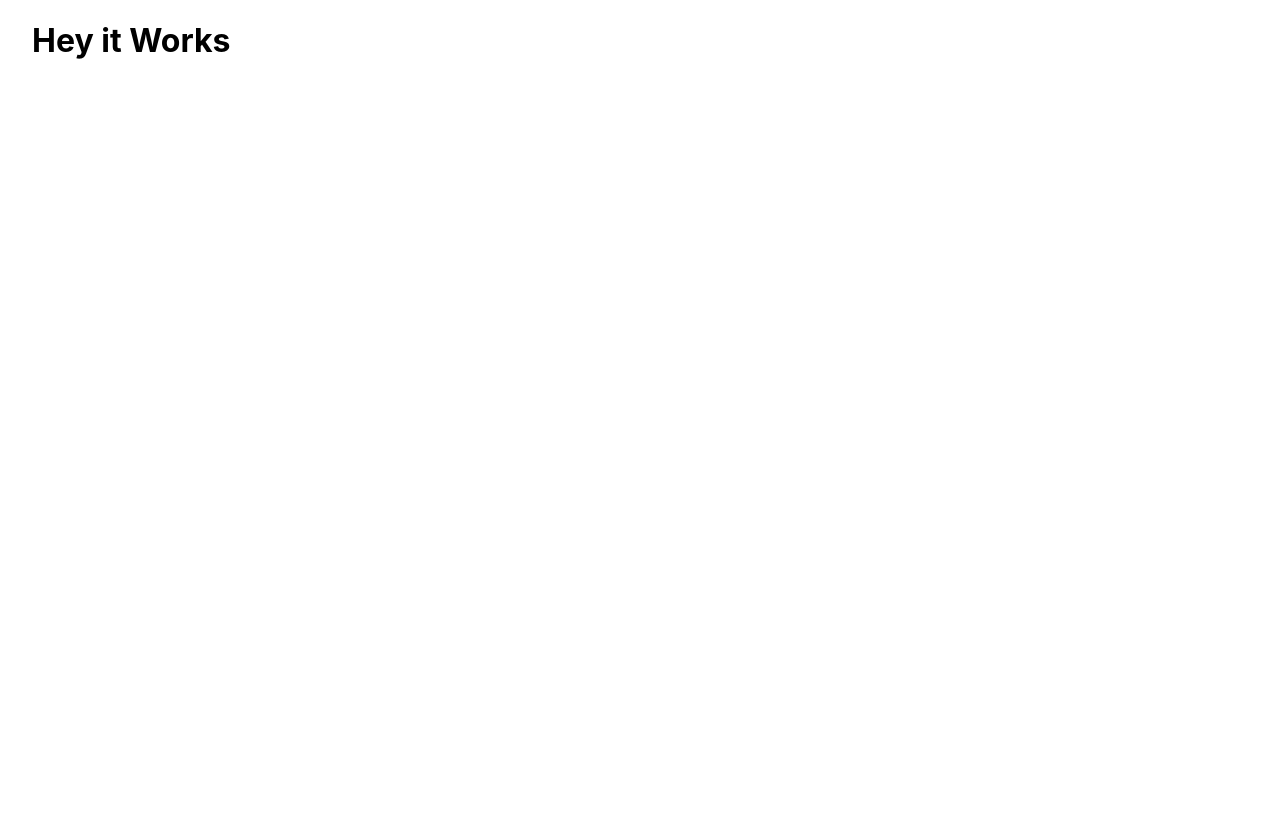
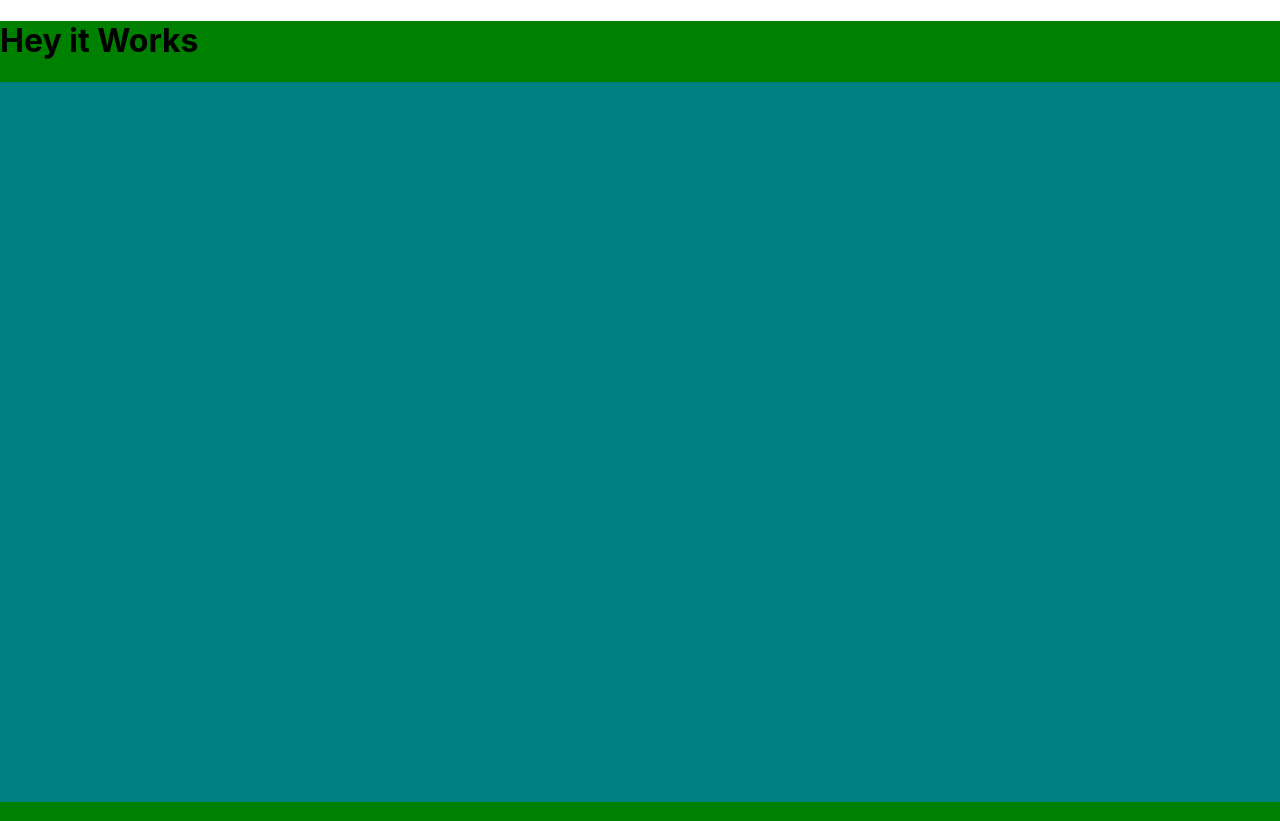
Before and after one commit to amnotperfect/Chala, a Next.js app: page / in a window 1280 px wide. Before the commit the page ends 800 px from the top, so only its background shows below. Built offline with nearby package versions, Linux system fonts and the light colour scheme.

Commit message:
added first look

```diff
--- /dev/null
+++ b/components/Layout.js
@@ -0,0 +1,11 @@
+import styles from "../styles/Layout.module.css";
+
+const Layout = ({ children }) => {
+  return (
+    <div className={styles.page}>
+      <main>{children}</main>
+    </div>
+  );
+};
+
+export default Layout;
--- a/pages/_app.js
+++ b/pages/_app.js
@@ -1,7 +1,13 @@
-import '../styles/globals.css'
+import "../styles/globals.css";
+import Layout from "../components/Layout.js";
+import Styles from "../styles/Layout.module.css";
 
 function MyApp({ Component, pageProps }) {
-  return <Component {...pageProps} />
+  return (
+    <Layout>
+      <Component {...pageProps} />
+    </Layout>
+  );
 }
 
-export default MyApp
+export default MyApp;
--- a/pages/index.js
+++ b/pages/index.js
@@ -4,8 +4,9 @@ import styles from "../styles/Home.module.css";
 
 export default function Home() {
   return (
-    <div className={styles.container}>
+    <div className={styles.page}>
       <h1>Hey it Works</h1>
+      <main className={styles.welcome}></main>
     </div>
   );
 }
--- a/styles/Home.module.css
+++ b/styles/Home.module.css
@@ -1,116 +1,17 @@
-.container {
-  padding: 0 2rem;
+.header {
+  width: 100%;
+  height: 10vh;
+  background-color: crimson;
 }
 
-.main {
-  min-height: 100vh;
-  padding: 4rem 0;
-  flex: 1;
-  display: flex;
-  flex-direction: column;
-  justify-content: center;
-  align-items: center;
+.page {
+  height: 100vh;
+  width: 100%;
+  background-color: green;
 }
 
-.footer {
-  display: flex;
-  flex: 1;
-  padding: 2rem 0;
-  border-top: 1px solid #eaeaea;
-  justify-content: center;
-  align-items: center;
+.welcome {
+  height: 90vh;
+  width: 100%;
+  background-color: teal;
 }
-
-.footer a {
-  display: flex;
-  justify-content: center;
-  align-items: center;
-  flex-grow: 1;
-}
-
-.title a {
-  color: #0070f3;
-  text-decoration: none;
-}
-
-.title a:hover,
-.title a:focus,
-.title a:active {
-  text-decoration: underline;
-}
-
-.title {
-  margin: 0;
-  line-height: 1.15;
-  font-size: 4rem;
-}
-
-.title,
-.description {
-  text-align: center;
-}
-
-.description {
-  margin: 4rem 0;
-  line-height: 1.5;
-  font-size: 1.5rem;
-}
-
-.code {
-  background: #fafafa;
-  border-radius: 5px;
-  padding: 0.75rem;
-  font-size: 1.1rem;
-  font-family: Menlo, Monaco, Lucida Console, Liberation Mono, DejaVu Sans Mono,
-    Bitstream Vera Sans Mono, Courier New, monospace;
-}
-
-.grid {
-  display: flex;
-  align-items: center;
-  justify-content: center;
-  flex-wrap: wrap;
-  max-width: 800px;
-}
-
-.card {
-  margin: 1rem;
-  padding: 1.5rem;
-  text-align: left;
-  color: inherit;
-  text-decoration: none;
-  border: 1px solid #eaeaea;
-  border-radius: 10px;
-  transition: color 0.15s ease, border-color 0.15s ease;
-  max-width: 300px;
-}
-
-.card:hover,
-.card:focus,
-.card:active {
-  color: #0070f3;
-  border-color: #0070f3;
-}
-
-.card h2 {
-  margin: 0 0 1rem 0;
-  font-size: 1.5rem;
-}
-
-.card p {
-  margin: 0;
-  font-size: 1.25rem;
-  line-height: 1.5;
-}
-
-.logo {
-  height: 1em;
-  margin-left: 0.5rem;
-}
-
-@media (max-width: 600px) {
-  .grid {
-    width: 100%;
-    flex-direction: column;
-  }
-}
--- /dev/null
+++ b/styles/Layout.module.css
@@ -0,0 +1,6 @@
+.page {
+  width: 100%;
+  min-height: 100vh;
+  max-height: auto;
+  background-color: darkgray;
+}
```
Also changed, not shown: components/Header.js (added, +7 -0 lines).
